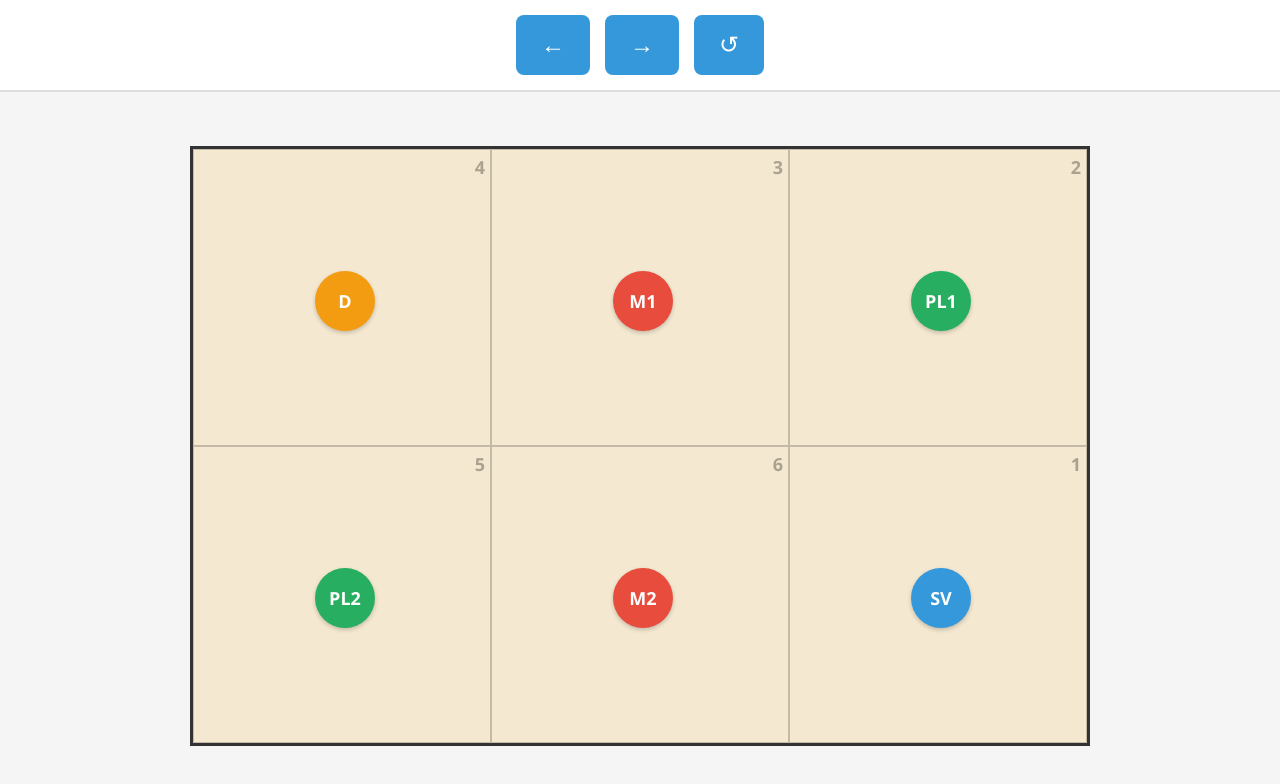
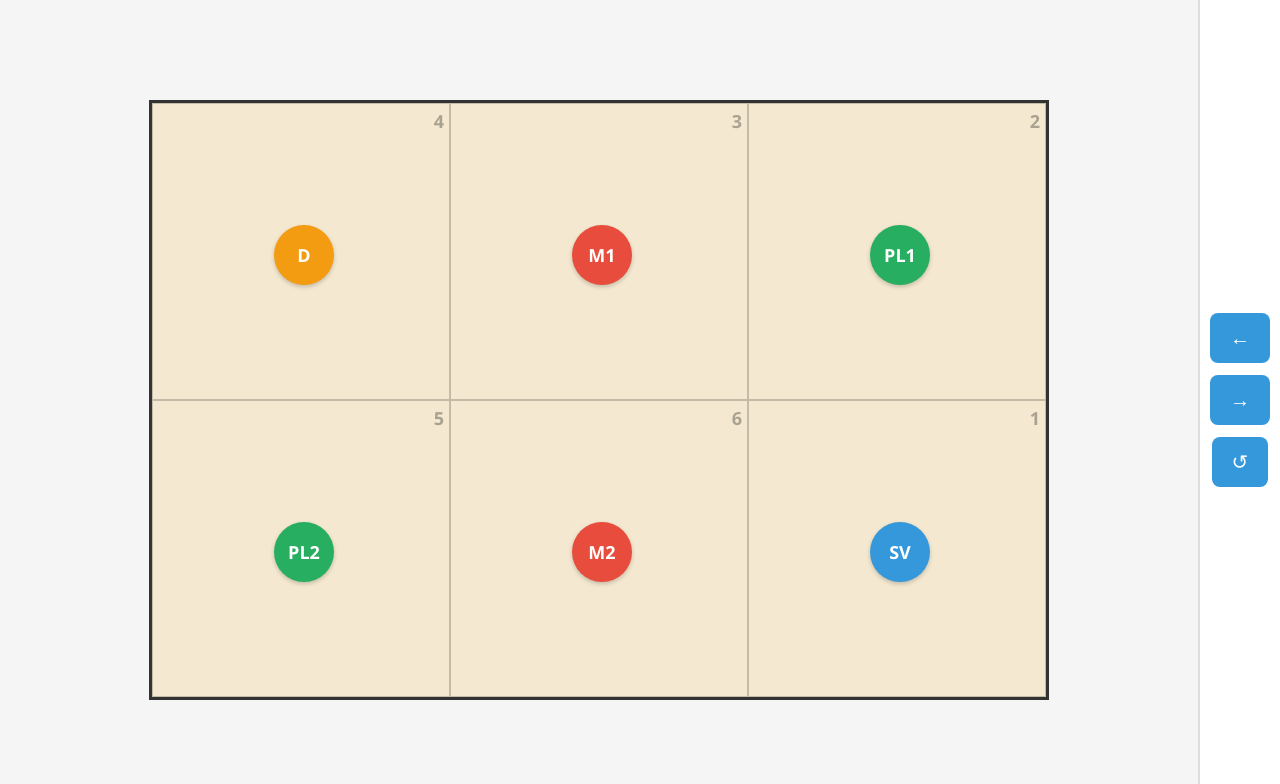
Before and after one commit to sjev/volley-rotation, a plain HTML site: page app/volleybal-rotatiebord.html in a window 1280 px wide. Shown: the top 784 px of the page. Drawn offline with Linux system fonts and the light colour scheme.

Commit message:
make more responsive

```diff
--- a/app/volleybal-rotatiebord.html
+++ b/app/volleybal-rotatiebord.html
@@ -16,7 +16,7 @@
             font-family: 'Segoe UI', Tahoma, Geneva, Verdana, sans-serif;
             background: #f5f5f5;
             display: flex;
-            flex-direction: column;
+            flex-direction: row;
             height: 100vh;
             overflow: hidden;
         }
@@ -25,11 +25,13 @@
             background: white;
             padding: 15px;
             display: flex;
+            flex-direction: column;
             gap: 15px;
             align-items: center;
             justify-content: center;
-            border-bottom: 2px solid #ddd;
+            border-left: 2px solid #ddd;
             flex-shrink: 0;
+            order: 2;
         }
 
         button {
@@ -58,12 +60,16 @@
             justify-content: center;
             padding: 10px;
             min-height: 0;
+            min-width: 0;
+            order: 1;
         }
 
         .court {
             position: relative;
             width: 100%;
-            max-width: 900px;
+            height: 100%;
+            max-width: min(900px, 150vh);
+            max-height: min(600px, 66.67vw);
             aspect-ratio: 3 / 2;
             background: #f4e8d0;
             border: 3px solid #333;
@@ -75,6 +81,37 @@
         @media (max-width: 768px) {
             .court-container {
                 padding: 5px;
+            }
+        }
+
+        @media (orientation: landscape) {
+            .controls {
+                padding: 10px;
+                gap: 12px;
+            }
+
+            button {
+                min-width: 50px;
+                min-height: 50px;
+                font-size: 20px;
+                padding: 12px 20px;
+            }
+        }
+
+        @media (orientation: portrait) {
+            body {
+                flex-direction: column;
+            }
+
+            .controls {
+                flex-direction: row;
+                border-left: none;
+                border-bottom: 2px solid #ddd;
+                order: 1;
+            }
+
+            .court-container {
+                order: 2;
             }
         }
 
```
